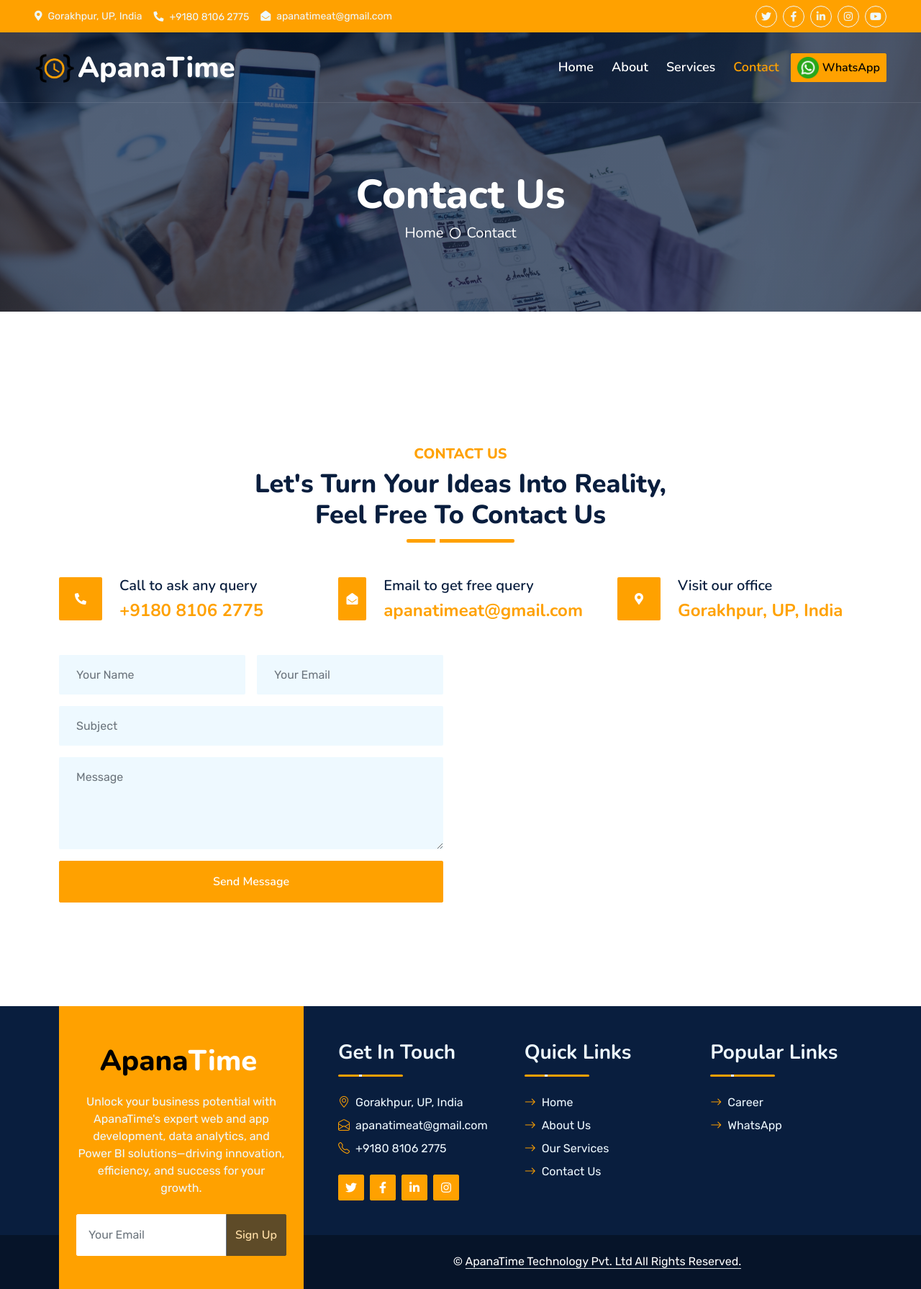
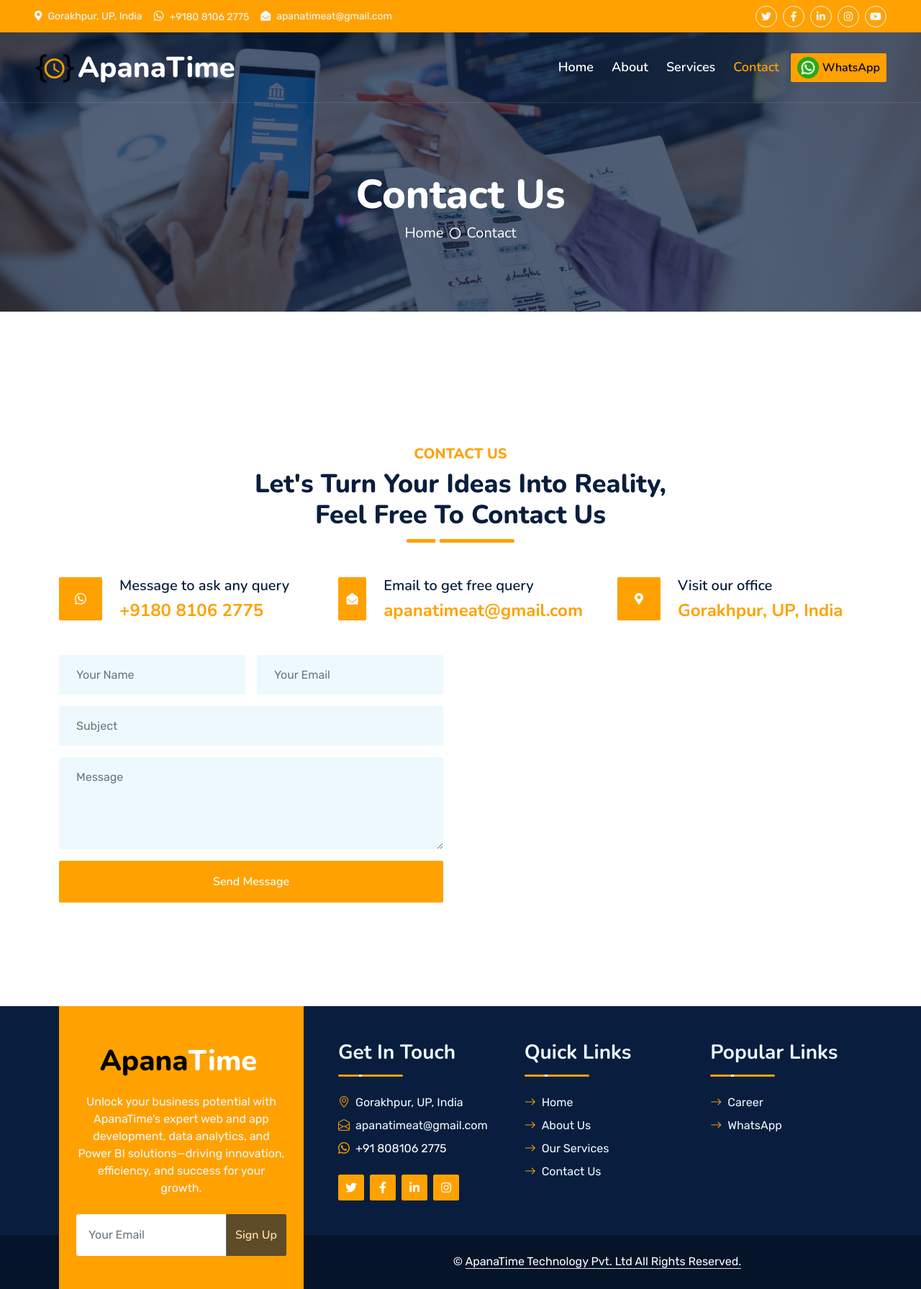
Before and after one commit to shivamtiwari0511/ApanaTime_E_Services, an Angular app: page /_contactUs in a window 1280 px wide. Shown: the whole page at 72% size. Built offline with nearby package versions, Linux system fonts and the light colour scheme.

Commit message:
Some Important Changes

```diff
--- a/src/app/Components/contacts/contacts.component.html
+++ b/src/app/Components/contacts/contacts.component.html
@@ -21,11 +21,11 @@
                 <div class="d-flex align-items-center wow fadeIn" data-wow-delay="0.1s">
                     <div class="bg-primary d-flex align-items-center justify-content-center rounded"
                         style="width: 60px; height: 60px;">
-                        <i class="fa fa-phone-alt text-white"></i>
+                        <i class="fa bi-whatsapp text-white"></i>
                     </div>
                     <div class="ps-4">
-                        <h5 class="mb-2">Call to ask any query</h5>
-                        <h4 class="text-primary mb-0">+9180 8106 2775</h4>
+                        <h5 class="mb-2">Message to ask any query</h5>
+                        <a href="https://wa.me/918081062775?text=Hello!%20I%20would%20like%20to%20connect%20with%20you."><h4 class="text-primary mb-0">+9180 8106 2775</h4></a>
                     </div>
                 </div>
             </div>
--- a/src/app/Components/footer/footer.component.html
+++ b/src/app/Components/footer/footer.component.html
@@ -39,8 +39,8 @@
                             <p class="mb-0">apanatimeat&#64;gmail.com</p>
                         </div>
                         <div class="d-flex mb-2">
-                            <i class="bi bi-telephone text-primary me-2"></i>
-                            <p class="mb-0">+9180 8106 2775</p>
+                            <i class="bi bi-whatsapp text-primary me-2"></i>
+                            <a href="https://wa.me/91 8081062775?text=Hello!%20I%20would%20like%20to%20connect%20with%20you."><p class="mb-0">+91 808106 2775</p></a>
                         </div>
                         <div class="d-flex mt-4">
                             <a class="btn btn-primary btn-square me-2" target="_blank" rel="noopener noreferrer" href="https://x.com/apanatime77?t=2ya_vmWcSciERWZj_hciIA&s=08"><i
--- a/src/app/Components/home/about/about.component.html
+++ b/src/app/Components/home/about/about.component.html
@@ -26,11 +26,11 @@
                 </div>
                 <div class="d-flex align-items-center mb-4 wow fadeIn" data-wow-delay="0.6s">
                     <div class="bg-primary d-flex align-items-center justify-content-center rounded" style="width: 60px; height: 60px;">
-                        <i class="fa fa-phone-alt text-white"></i>
+                        <i class="fa bi-whatsapp text-white"></i>
                     </div>
                     <div class="ps-4">
                         <h5 class="mb-2">Contact us with any questions</h5>
-                        <h4 class="text-primary mb-0">+9180 8106 2775</h4>
+                        <a href="https://wa.me/918081062775?text=Hello!%20I%20would%20like%20to%20connect%20with%20you."><h4 class="text-primary mb-0">+91 808106 2775</h4></a>
                     </div>
                 </div>
                 <a routerLink="/_moreAbout/quote" routerLinkActive="router-link-active" class="btn btn-primary py-3 px-5 mt-3 wow zoomIn" data-wow-delay="0.9s">Request A Query</a>
--- a/src/app/Components/home/services/services.component.html
+++ b/src/app/Components/home/services/services.component.html
@@ -50,7 +50,7 @@
                     <div class="service-icon">
                         <i class="fab fa-android text-white"></i>
                     </div>
-                    <h4 class="mb-3">Futter</h4>
+                    <h4 class="mb-3">Flutter</h4>
                     <p class="m-0">Flutter is a UI toolkit for building natively compiled applications for mobile, web, and desktop.</p>
                     <a class="btn btn-lg btn-primary rounded" href="">
                         <i class="bi bi-arrow-right"></i>
@@ -75,7 +75,7 @@
                     <h3 class="text-white mb-3">Reach Out to Get a Query</h3>
                     <p class="text-white mb-3">
                         Contact us to request a quote or estimate for our services</p>
-                    <h2 class="text-white mb-0">+9180 8106 2775</h2>
+                    <a href="https://wa.me/918081062775?text=Hello!%20I%20would%20like%20to%20connect%20with%20you."><h2 class="text-white mb-0">+9180 8106 2775</h2></a>
                 </div>
             </div>
         </div>
--- a/src/app/Components/top-bar/top-bar.component.html
+++ b/src/app/Components/top-bar/top-bar.component.html
@@ -4,7 +4,7 @@
         <div class="col-lg-8 text-center text-lg-start mb-2 mb-lg-0">
             <div class="d-inline-flex align-items-center" style="height: 45px;">
                 <small class="me-3 text-light"><i class="fa fa-map-marker-alt me-2"></i>Gorakhpur, UP, India</small>
-                <a href="tel:+91 8081062775"> <small class="me-3 text-light"><i class="fa fa-phone-alt me-2"></i>+9180 8106 2775</small></a>
+                <a href="https://wa.me/918081062775?text=Hello!%20I%20would%20like%20to%20connect%20with%20you."><small class="me-3 text-light"><i class="fa bi-whatsapp me-2"></i>+9180 8106 2775</small></a>
                 <small class="text-light"><i class="fa fa-envelope-open me-2"></i>apanatimeat&#64;gmail.com</small>
             </div>
         </div>
--- a/src/assets/css/style.css
+++ b/src/assets/css/style.css
@@ -1,4 +1,11 @@
 /********** Template CSS **********/
+a {
+    color: white;
+}
+
+a:hover {
+    color: white;
+}
 :root {
     /* --primary: #06A3DA;
     --secondary: #34AD54;
```
